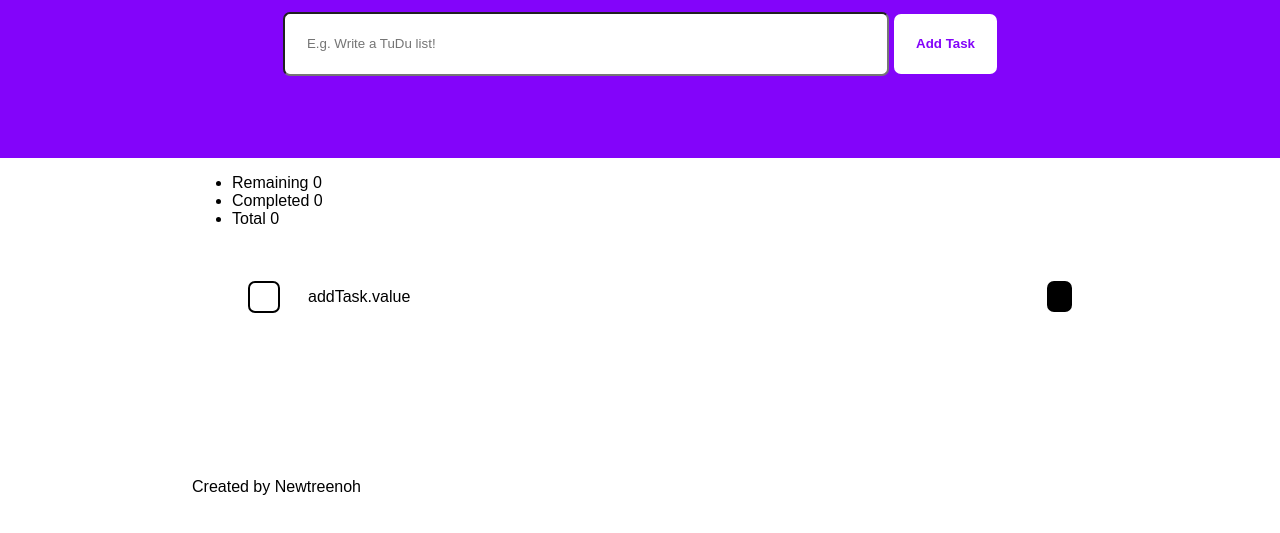
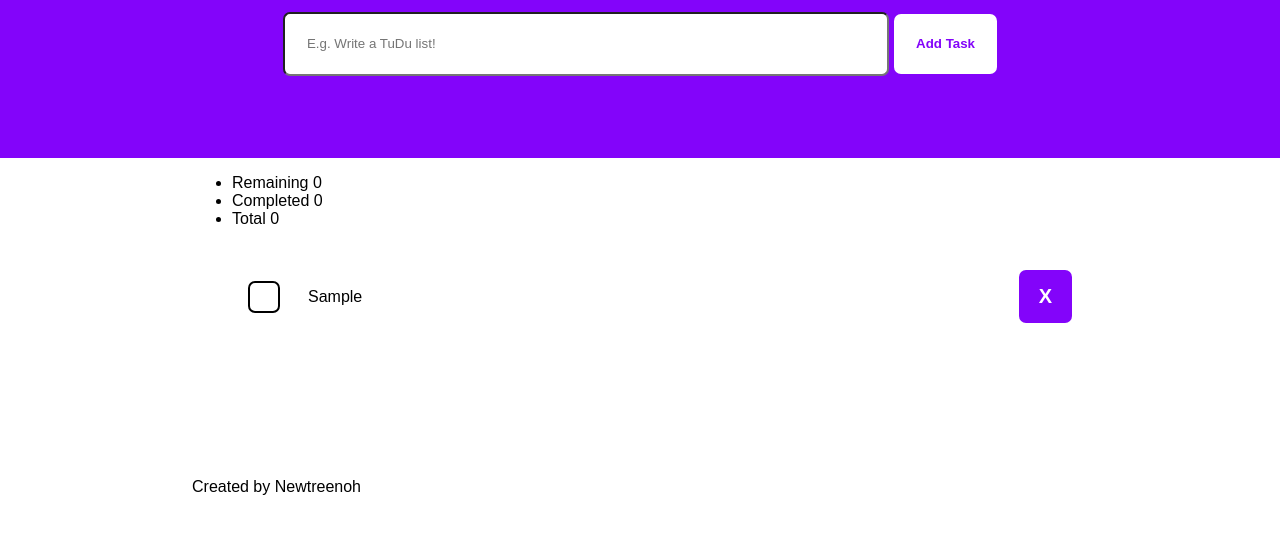
Before and after one commit to newtreenoh/TuDu, a plain HTML site: page index.html in a window 1280 px wide. Both pictures are taken after typing "Sample" into the empty fields and a click on the button "Add Task". Shown: the part 195-728 px from the top of the page. Drawn offline with Linux system fonts and the light colour scheme.

Commit message:
Modified script and delete button styling

```diff
--- a/script.js
+++ b/script.js
@@ -24,7 +24,7 @@ function createTuDu(){
             <li>
                 <div>
                     <input type="checkbox" name="tasks" id="1">
-                    <span>addTask.value</span>
+                    <span>` + addTask.value + `</span>
                 </div>
                 <button title="removeTask" class="removeTask">
                     X
--- a/style.css
+++ b/style.css
@@ -100,13 +100,16 @@ input[type='checkbox']:checked::before{
     transform: scale(1);
 }
 
-.TuDus li button{
+.removeTask{
     border: 0;
-    padding: .50rem;
+    padding: 15px 20px;
     display: grid;
     place-content: center;
-    background-color: black;
+    background-color: rgb(131, 4, 250);
     border-radius: 7px;
+    color: white;
+    font-size: 20px;
+    font-weight: bold;
 }
 
 .TuDus li span{
```
